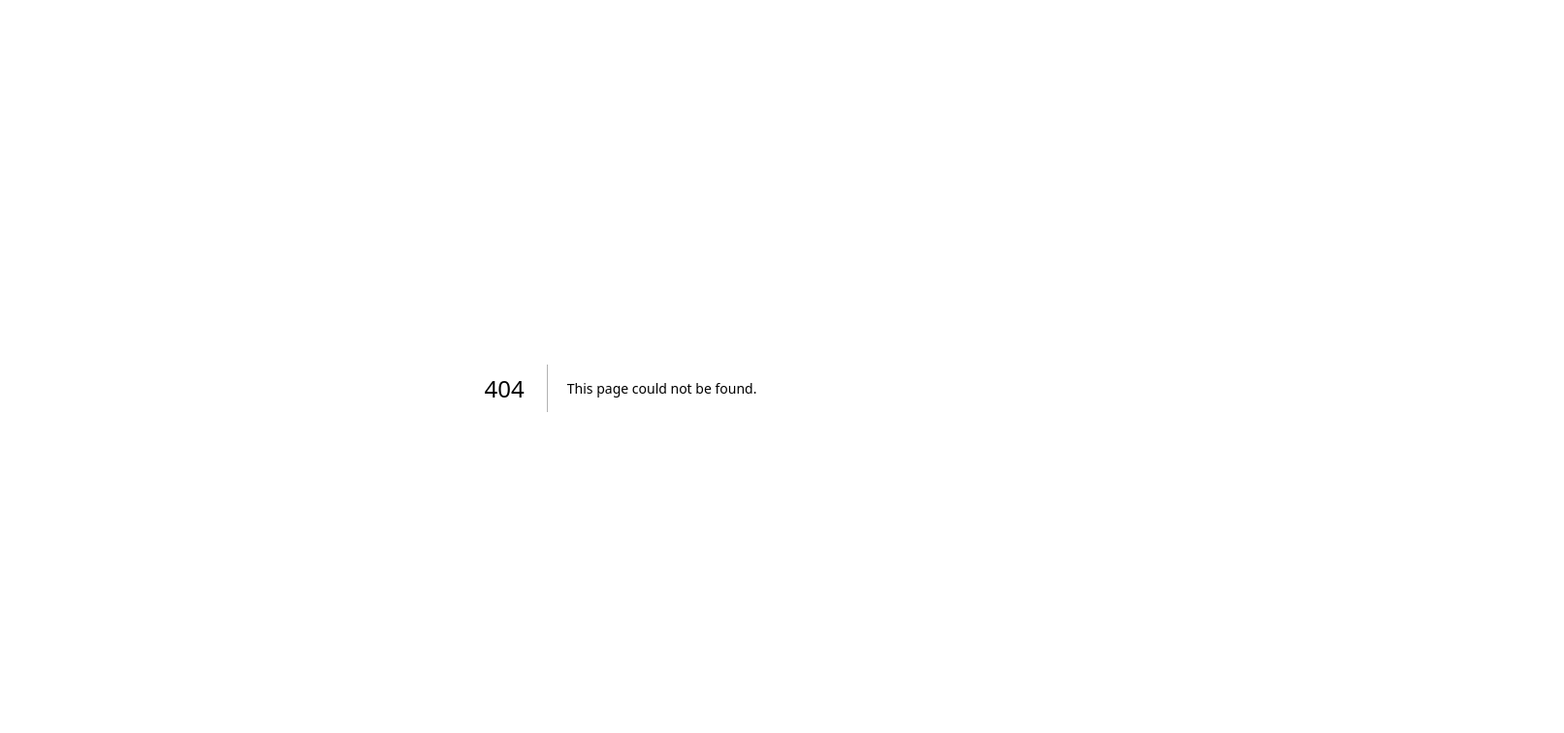
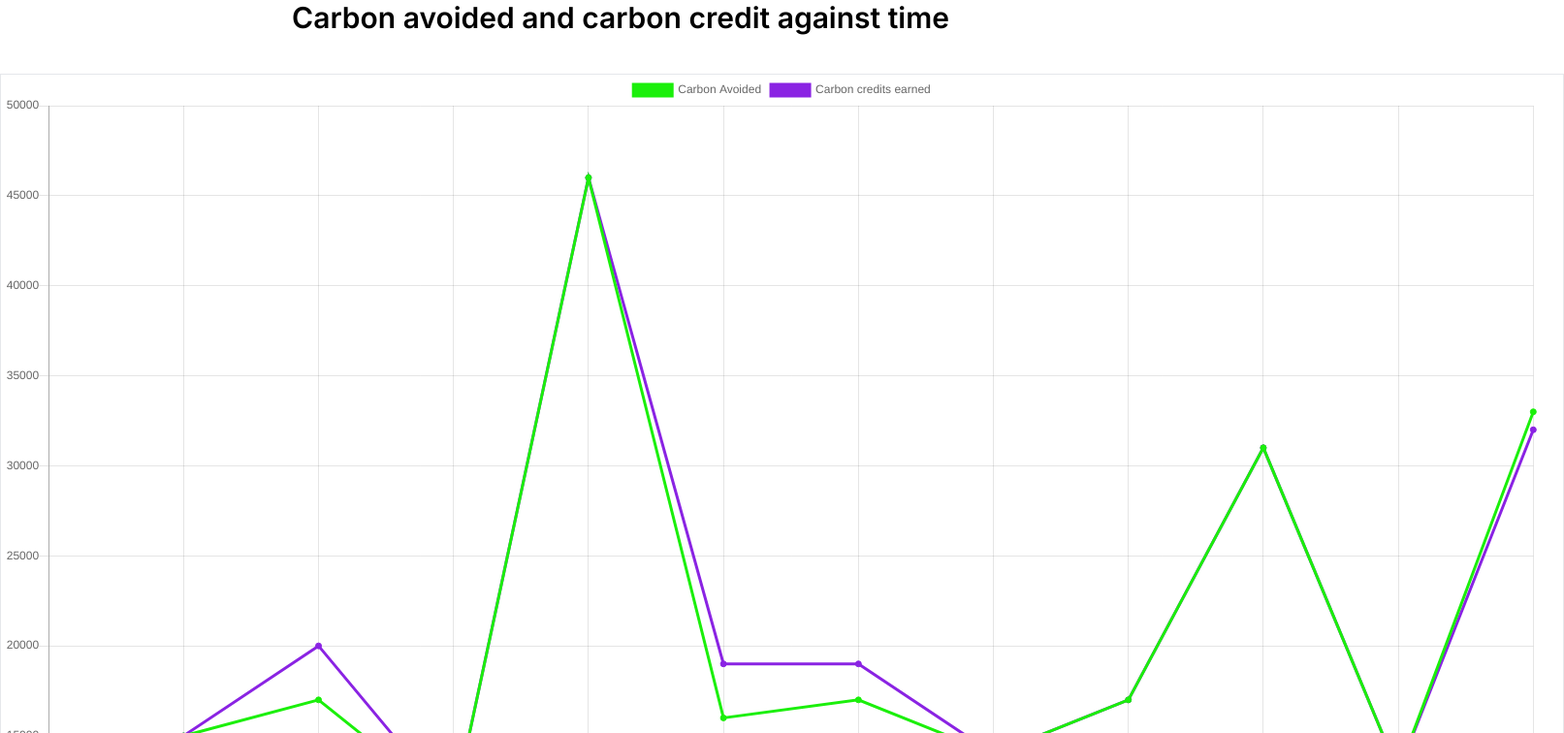
Before and after one commit to Pauline-Goko/ChikaraGroup-Frontend, a Next.js app in the folder chikara-frontend/: page /carbonChart in a window 1280 px wide. Before the commit this address had no page. Shown: the top 756 px of the page at 97% size, 1613 px wide, since content can reach past the window. Built offline with nearby package versions, Linux system fonts and the light colour scheme.

Commit message:
linked the page

```diff
--- a/chikara-frontend/app/Component/LimitChart/index.tsx
+++ b/chikara-frontend/app/Component/LimitChart/index.tsx
@@ -9,7 +9,7 @@ import { useRouter } from 'next/navigation';
 function CarbonEmitted() {
   const router = useRouter()
   const emission = () => {
-    ("/CarbonChart")
+    ("/carbonChart")
   }
   useEffect(() => {
     const emissionChart = document.getElementById('myChart')!;
@@ -51,11 +51,11 @@ function CarbonEmitted() {
   return (
     <>
       {/* line chart */}
-      <h1 className="text-center  mx-auto mt-20 text-3xl font-semibold">
+      <h1 className="text-center  mx-auto mt-6 text-3xl font-semibold">
       Carbon emitted and carbon limit against time
       </h1>
-      <div className="w-[1100px] h-[600px] flex mx-auto my-auto">
-        <div className="border pt-0  w-full h-fit my-auto shadow-xl">
+      <div className="w-[1613px] h-[589px] flex mx-auto my-auto" >
+        <div className="border pt-0  w-full h-fit my-auto shadow-xl mt-10">
           <canvas id="myChart" className="w-full h-full"></canvas>
         </div>
       </div>
--- a/chikara-frontend/app/CarbonChart/page.tsx
+++ b/chikara-frontend/app/carbonChart/page.tsx
@@ -1,10 +1,8 @@
 'use client'
 import { useEffect } from 'react';
-import { useRouter } from 'next/navigation';
 import { Chart } from 'chart.js';
 import React from 'react';
-import CarbonEmitted from '../Component/LimitChart';
-import Link from 'next/link';
+
 
 function CarbonAvoided() {
 
@@ -49,11 +47,11 @@ function CarbonAvoided() {
   return (
     <>
 
-      <h1 className="text-center  mx-auto mt-20 text-3xl font-semibold">
+      <h1 className="text-center  mx-auto mt- text-3xl font-semibold">
       Carbon avoided and carbon credit against time
       </h1>
-      <div className="w-[1100px] h-[600px] flex mx-auto my-auto">
-        <div className="border pt-0  w-full h-fit my-auto shadow-xl">
+      <div className="w-[1613px] h-[589px] flex mx-auto my-auto">
+        <div className="border pt-0  w-full h-fit my-auto shadow-xl mt-10">
           <canvas id="myChart2" className="w-full h-full"></canvas>
         </div>
       </div>
```
